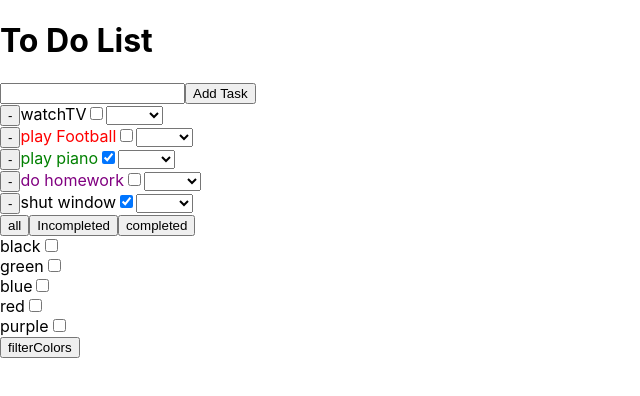
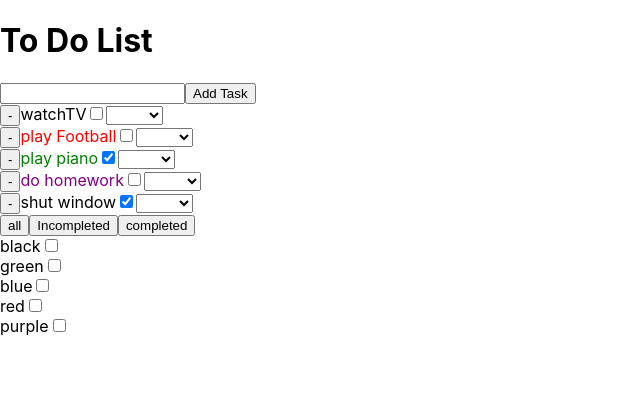
Before and after one commit to tony-26/practice2, a React (Create React App) app: page / in a window 1280 px wide. Shown: the top 396 px of the page, without its empty margins (0-640 px from the left). Built offline with nearby package versions, Linux system fonts and the light colour scheme.

Commit message:
refactored colorFilter

```diff
--- a/src/App.js
+++ b/src/App.js
@@ -68,13 +68,6 @@ const App = () => {
           setFilterColors={setFilterColors}
         />
       </div>
-      <button
-        onClick={() => {
-          console.log(filterColors);
-        }}
-      >
-        filterColors
-      </button>
     </div>
   );
 };
--- a/src/Components/ColorFilter.js
+++ b/src/Components/ColorFilter.js
@@ -6,16 +6,13 @@ const ColorFilter = ({ filterColor, filterColors, setFilterColors }) => {
       <input
         type="checkbox"
         onClick={() => {
-          const copy = _.cloneDeep(filterColors);
+          let copy = _.cloneDeep(filterColors);
           if (filterColors.includes(filterColor)) {
-            const sameColorFlter = copy.filter((color) => {
-              return color !== filterColor;
-            });
-            setFilterColors(sameColorFlter);
+            copy = copy.filter((color) => color !== filterColor);
           } else {
             copy.push(filterColor);
-            setFilterColors(copy);
           }
+          setFilterColors(copy);
         }}
       />
     </div>
```
